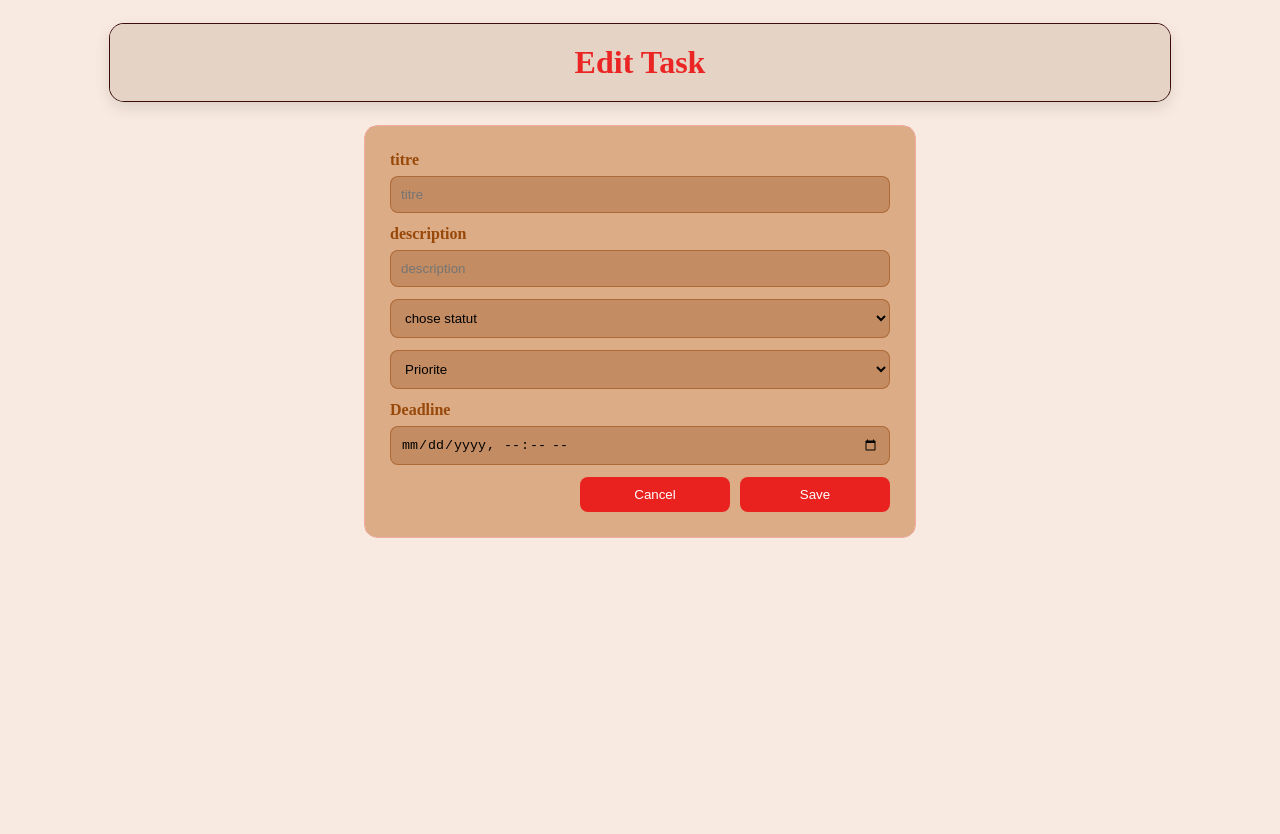
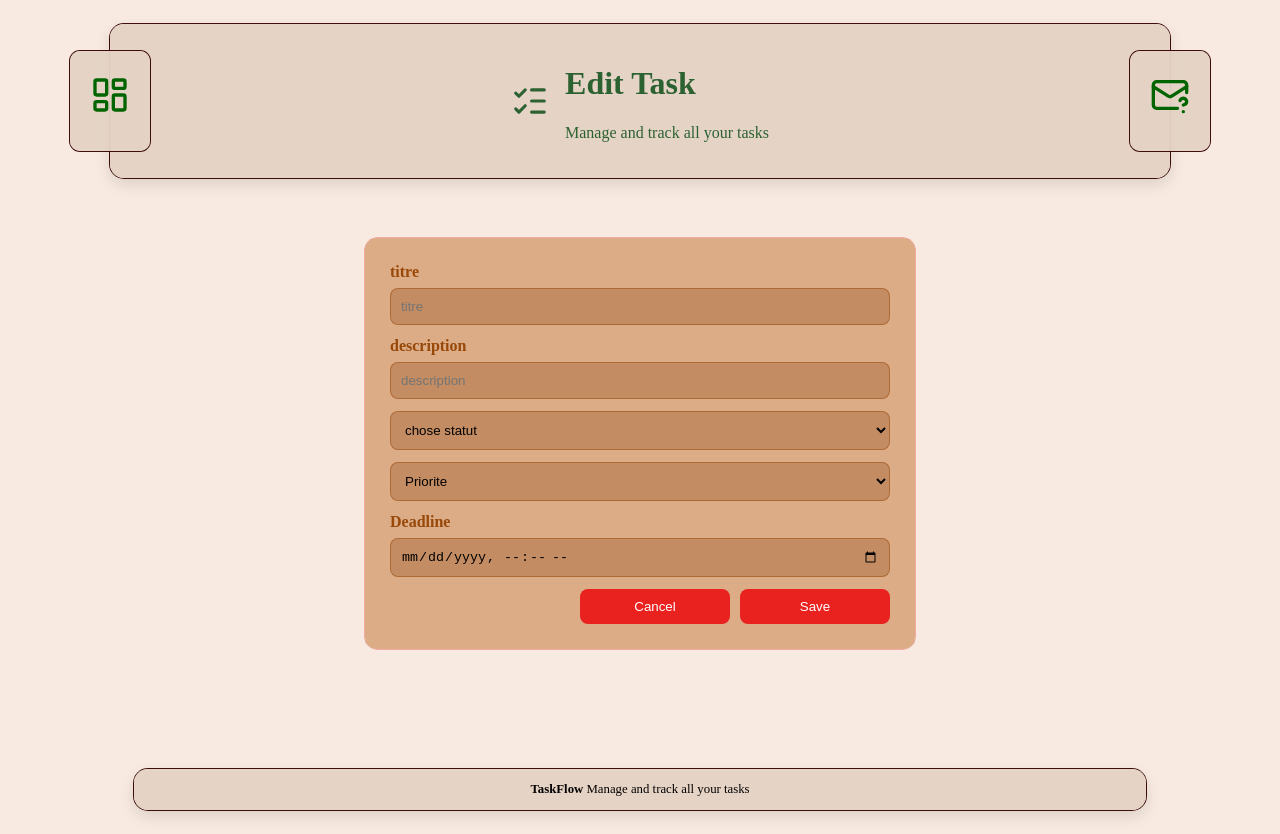
Before and after one commit to Youssef-Errachid/TASKFLOW, a React (Vite) app in the folder taskflow-frontend/: page /tasks/1/edit in a window 1280 px wide. Before the commit the page ends 800 px from the top, so only its background shows below. Built offline with nearby package versions, Linux system fonts and the light colour scheme; no server answers.

Commit message:
feat(edit-task): use Header and Footer and adjust form spacing

```diff
--- a/taskflow-frontend/src/css/EditTaskPage.css
+++ b/taskflow-frontend/src/css/EditTaskPage.css
@@ -7,7 +7,9 @@
 
 .edit-task-form {
     max-width: 500px;
-    margin: 20px auto;
+    margin: 60px auto;
+    margin-top: 60px;
+    margin-bottom: 120px;
     padding: 25px;
     border-radius: 12px;
     background: rgb(219 169 130 / 0.95);
--- a/taskflow-frontend/src/pages/EditTaskPage.jsx
+++ b/taskflow-frontend/src/pages/EditTaskPage.jsx
@@ -2,6 +2,9 @@ import {useEffect, useState } from "react";
 import {getTaskById,updateTask} from "../api/taskService.js"
 import {useNavigate, useParams} from "react-router-dom";
 import "../css/EditTaskPage.css"
+import Header from "../components/Header.jsx";
+import {ListChecks} from "lucide-react";
+import Footer from "../components/Footer.jsx";
 
 export default function EditTaskPage() {
     const navigate = useNavigate();
@@ -42,7 +45,7 @@ export default function EditTaskPage() {
     }
     return (
         <div>
-            <h1 className="page-title">Edit Task </h1>
+            <Header title={"Edit Task"} icon={<ListChecks size={38}/>}/>
             <form className="edit-task-form" onSubmit={handleSubmit}>
                 <label>titre
                     <input type="text" name="titre" placeholder="titre" value={task.titre} onChange={handleChange}/>
@@ -71,6 +74,7 @@ export default function EditTaskPage() {
                 <button type="submit">Save</button>
                 </div>
             </form>
+            <Footer/>
         </div>
     );
 }
```
